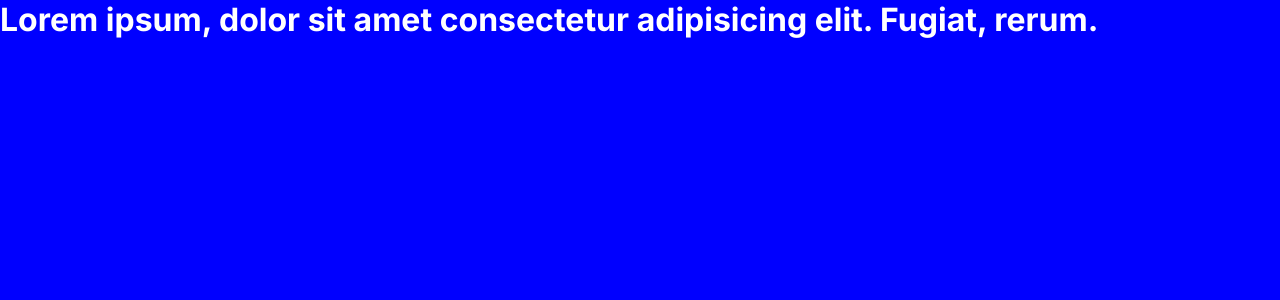
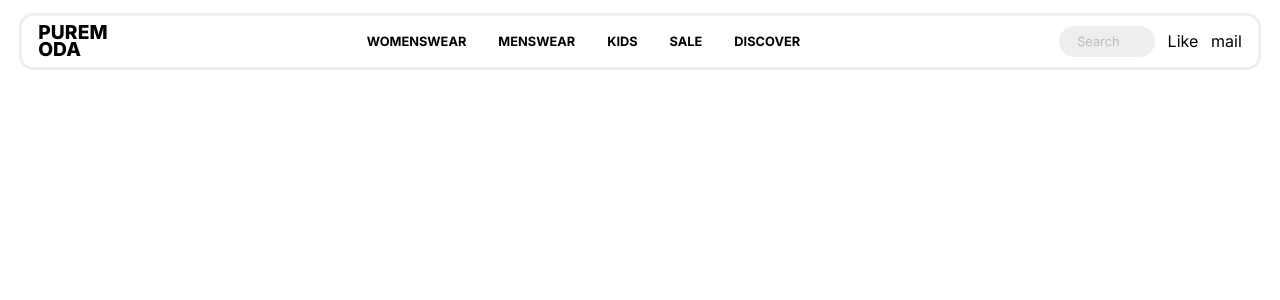
Before and after one commit to samarjeets10/UI-Recreation-Series, a React (Vite) app in the folder Fashion_hero_page_ui/: page / in a window 1280 px wide. Shown: the top 300 px of the page. Built offline with nearby package versions, Linux system fonts and the light colour scheme.

Commit message:
feat: implement Navbar component and enhance App layout with navigation and styling.

```diff
--- a/Fashion_hero_page_ui/src/App.jsx
+++ b/Fashion_hero_page_ui/src/App.jsx
@@ -4,7 +4,36 @@ import './index.css'
 function App() {
   return (
     <>
-      <h1>Lorem ipsum, dolor sit amet consectetur adipisicing elit. Fugiat, rerum.</h1>
+      <div className='main-wrapper'>
+        <nav>
+          <div className="nav-bar">
+            <div className='logo'>
+              <p>PUREM<br />ODA</p>
+            </div>
+
+            <div className="menu">
+              <ul>
+                <li>WOMENSWEAR</li>
+                <li>MENSWEAR</li>
+                <li>KIDS</li>
+                <li>SALE</li>
+                <li>DISCOVER</li>
+              </ul>
+            </div>
+
+            <div className="search_media">
+              <div className="search-bar">
+                <p>Search</p>
+              </div>
+              <p>Like</p>
+              <p>mail</p>
+            </div>
+          </div>
+        </nav>
+        <section className="hero">
+
+        </section>
+      </div>
     </>
   )
 }
--- a/Fashion_hero_page_ui/src/index.css
+++ b/Fashion_hero_page_ui/src/index.css
@@ -6,10 +6,24 @@
 @import url('https://fonts.googleapis.com/css2?family=Lato:ital,wght@0,100;0,300;0,400;0,700;0,900;1,100;1,300;1,400;1,700;1,900&display=swap');
 
 
+/* Colors */
+
+:root {
+  --primary-color: #FFFFFF;
+  --hero-bg-color: #DBDAD6;
+  --light-color: #EEE;
+}
+
 * {
   margin: 0;
   padding: 0;
   box-sizing: border-box;
+}
+
+* ul,
+li, a {
+  text-decoration: none;
+  list-style: none;
 }
 
 html,
@@ -17,6 +31,63 @@ body {
   height: 100%;
   width: 100%;
   font-family: "Inter", sans-serif;
-  background-color: blue;
-  color: white;
 }
+
+.main-wrapper {
+  height: 100%;
+  width: 100%;
+  padding: 0.8rem 1.2rem;
+  background-color: var(--primary-color);
+}
+
+nav {
+  width: 100%;
+}
+
+.nav-bar {
+  width: 100%;
+  padding: 0.5rem 1rem;
+  border: 3px solid var(--light-color);
+  border-radius: 0.9rem;
+
+  display: flex;
+  align-items: center;
+  justify-content: space-between;
+}
+
+.logo p{
+  font-size: 1.2rem;
+  font-weight: 800;
+  line-height: 1.1rem;
+  letter-spacing: 0.1px;
+}
+
+.menu ul {
+  display: flex;
+  align-items: center;
+  gap: 2rem;
+}
+
+.menu ul li {
+  font-size: 0.8rem;
+  font-weight: 700;
+  cursor: pointer;
+}
+
+.search_media {
+  display: flex;
+  align-items: center;
+  gap: 0.8rem;
+}
+
+.search-bar {
+  padding: 0.5rem 1rem;
+  background-color: var(--light-color);
+  border-radius: 1rem;
+}
+
+.search-bar p {
+  font-size: 0.8rem;
+  color: #bbb;
+  margin: 0px 1.2rem 0px 2px;
+}
```
Also changed, not shown: Fashion_hero_page_ui/src/components/Navbar.jsx (added, +11 -0 lines).
